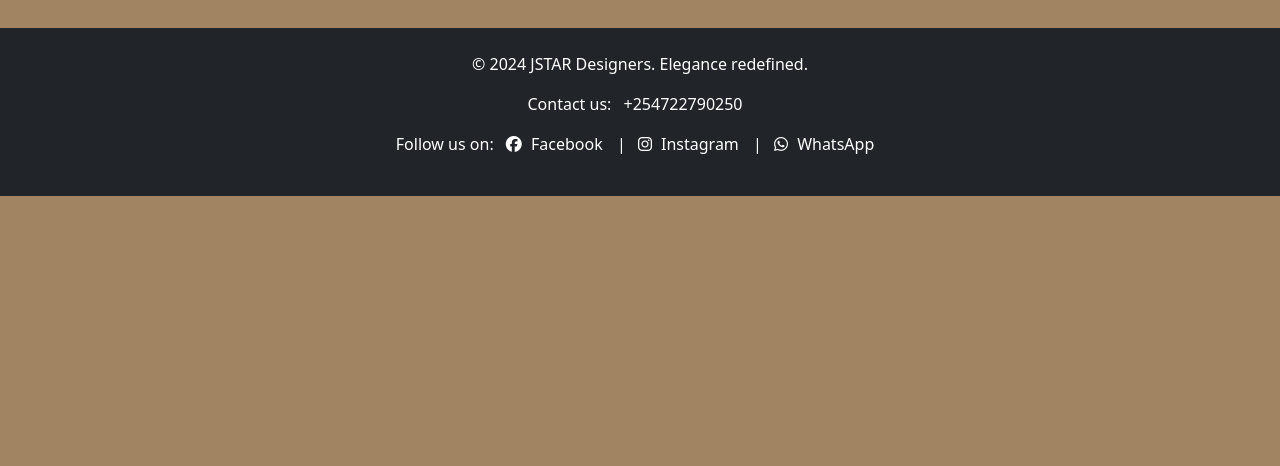
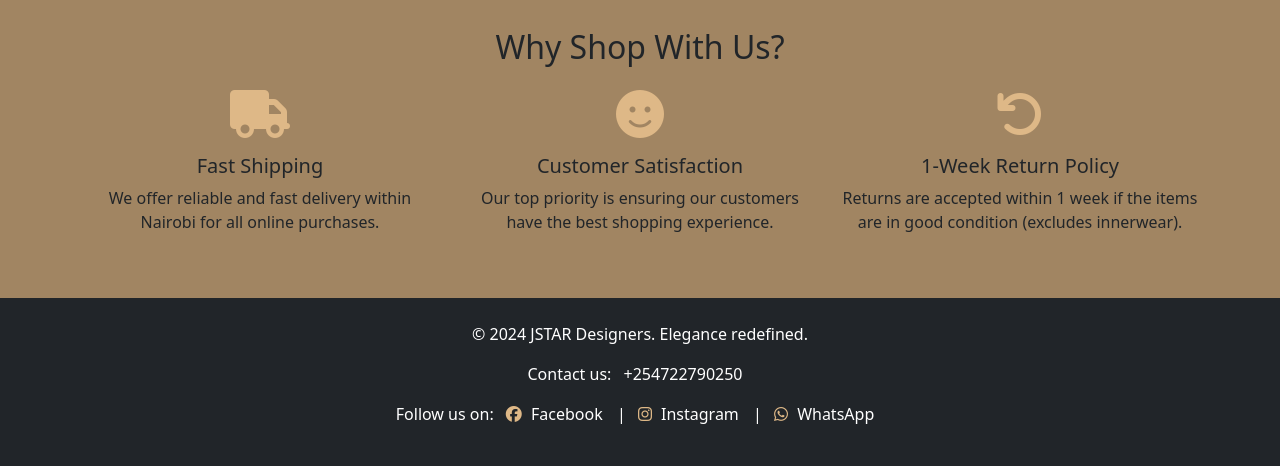
Before and after one commit to JoanChege/Future-Interns-Tasks, a Flask app: page / in a window 1280 px wide. Shown: the part 698-1164 px from the top of the page. Before the commit the page ends 894 px from the top, so only its background shows below. Run offline with Flask 2, Linux system fonts and the light colour scheme; data that the repository does not hold is empty.

Commit message:
add interaction to the categories

```diff
--- a/FUTURE_FS_02/static/css/styles.css
+++ b/FUTURE_FS_02/static/css/styles.css
@@ -57,7 +57,6 @@ img {
   font-weight: bolder;
   color: rgba(237, 174, 101, 0.823); /* Goldish color */
   margin: 0;
-  padding: 0;
 }
 
 .navbar-logo .period {
@@ -135,6 +134,9 @@ video {
   color: #ffffff; /* Ensure text is white */
   margin-top: 10px; /* Add spacing above */
 }
+.text-white #number a:hover{
+  color: burlywood !important;
+}
 
 .text-white a {
   text-decoration: none; /* Remove underlines */
@@ -149,6 +151,7 @@ video {
 
 .text-white i {
   margin-right: 5px; /* Space between icon and text */
+  color: burlywood !important;
 }
 
 
@@ -192,3 +195,26 @@ video {
 #main-content {
   display: none;
 }
+
+.text-burlywood {
+  color: burlywood !important;
+}
+
+.category-card {
+  transition: transform 0.3s ease, box-shadow 0.3s ease;
+}
+
+.category-card:hover {
+  transform: scale(1.05); /* Slightly enlarge the card */
+  box-shadow: 0 6px 12px rgba(255, 223, 186, 1); /* Add a stronger shadow */
+  background-color: rgba(255, 255, 255, 0.9); /* Slightly opaque background */
+}
+
+.category-card:hover .card-title {
+  color: burlywood; /* Change the text color on hover */
+}
+
+.category-card:hover .btn {
+  background-color: burlywood; /* Change button color on hover */
+  color: white; /* Change button text color */
+}
--- a/FUTURE_FS_02/templates/base.html
+++ b/FUTURE_FS_02/templates/base.html
@@ -49,7 +49,7 @@
         <footer class="bg-dark text-white py-4 mt-5">
             <div class="container text-center">
                 <p>&copy; 2024 JSTAR Designers. Elegance redefined.</p>
-                <p>
+                <p id="number">
                     Contact us:
                     <a href="tel:+254722790250" class="text-white ms-2" >+254722790250</a>
                 </p>
--- a/FUTURE_FS_02/templates/index.html
+++ b/FUTURE_FS_02/templates/index.html
@@ -12,7 +12,7 @@
 
     {% for category in categories %}
     <div class="col-md-4 mb-4">
-        <div class="card shadow-sm" style="background-color: transparent; box-shadow: 0 4px 8px rgba(255, 223, 186, 0.8);">
+        <div class="card category-card shadow-sm" style="background-color: transparent; box-shadow: 0 4px 8px rgba(255, 223, 186, 0.8);">
             <img src="{{ url_for('static', filename='images/' + category.image) }}" class="card-img-top" alt="{{ category.name }}">
             <div class="card-body">
                 <h5 class="card-title text-dark">{{ category.name }}</h5>
@@ -21,7 +21,27 @@
         </div>
     </div>
 
+
     {% endfor %}
+</div>
+<!-- Shipping and Policy Section -->
+<div class="row mt-5">
+    <h2 class="text-center mb-4">Why Shop With Us?</h2>
+    <div class="col-md-4 text-center">
+        <i class="fas fa-truck fa-3x text-burlywood mb-3"></i>
+        <h5>Fast Shipping</h5>
+        <p>We offer reliable and fast delivery within Nairobi for all online purchases.</p>
+    </div>
+    <div class="col-md-4 text-center">
+        <i class="fas fa-smile fa-3x text-burlywood mb-3"></i>
+        <h5>Customer Satisfaction</h5>
+        <p>Our top priority is ensuring our customers have the best shopping experience.</p>
+    </div>
+    <div class="col-md-4 text-center">
+        <i class="fas fa-undo fa-3x text-burlywood mb-3"></i>
+        <h5>1-Week Return Policy</h5>
+        <p>Returns are accepted within 1 week if the items are in good condition (excludes innerwear).</p>
+    </div>
 </div>
 
 {% endblock %}
```
